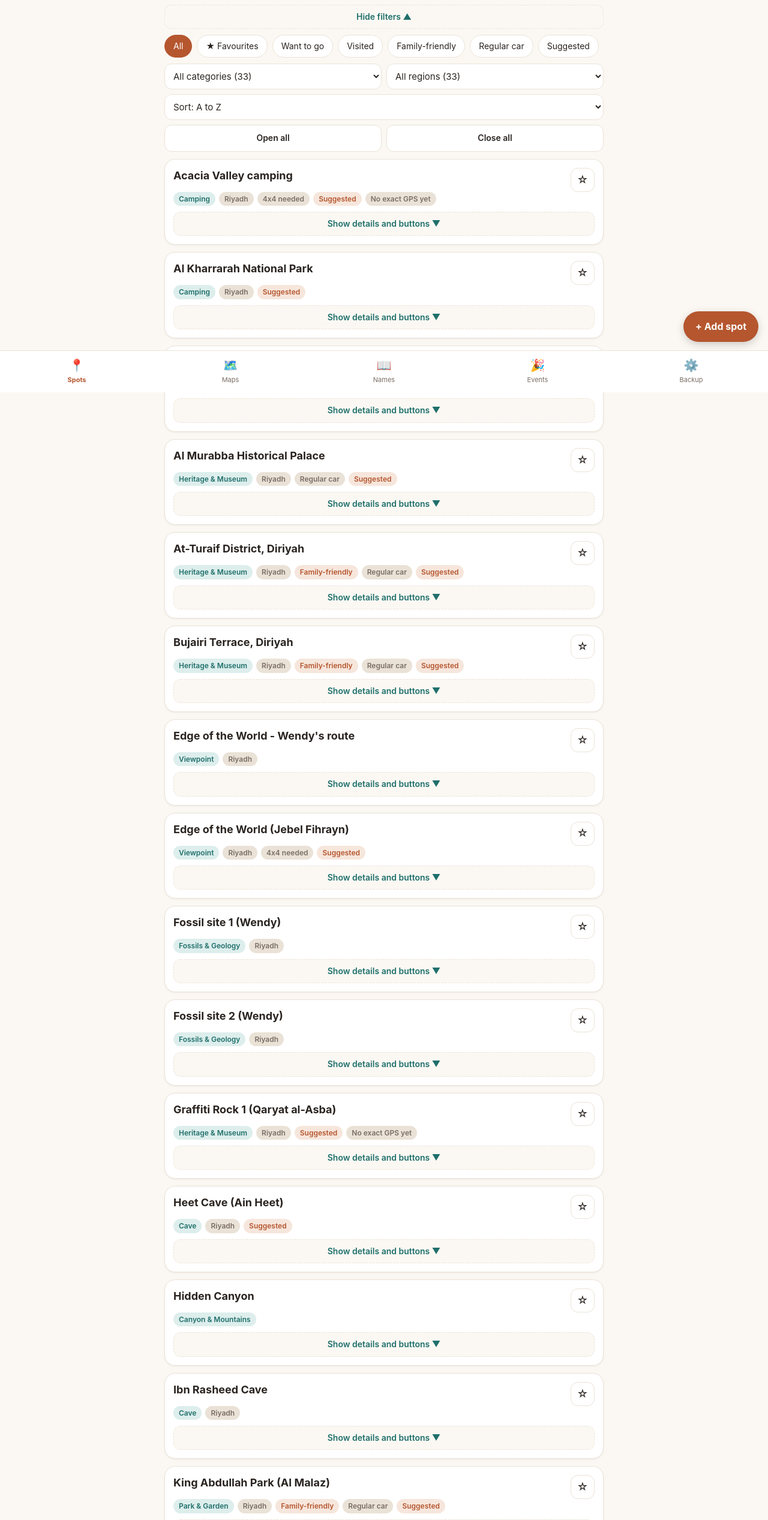
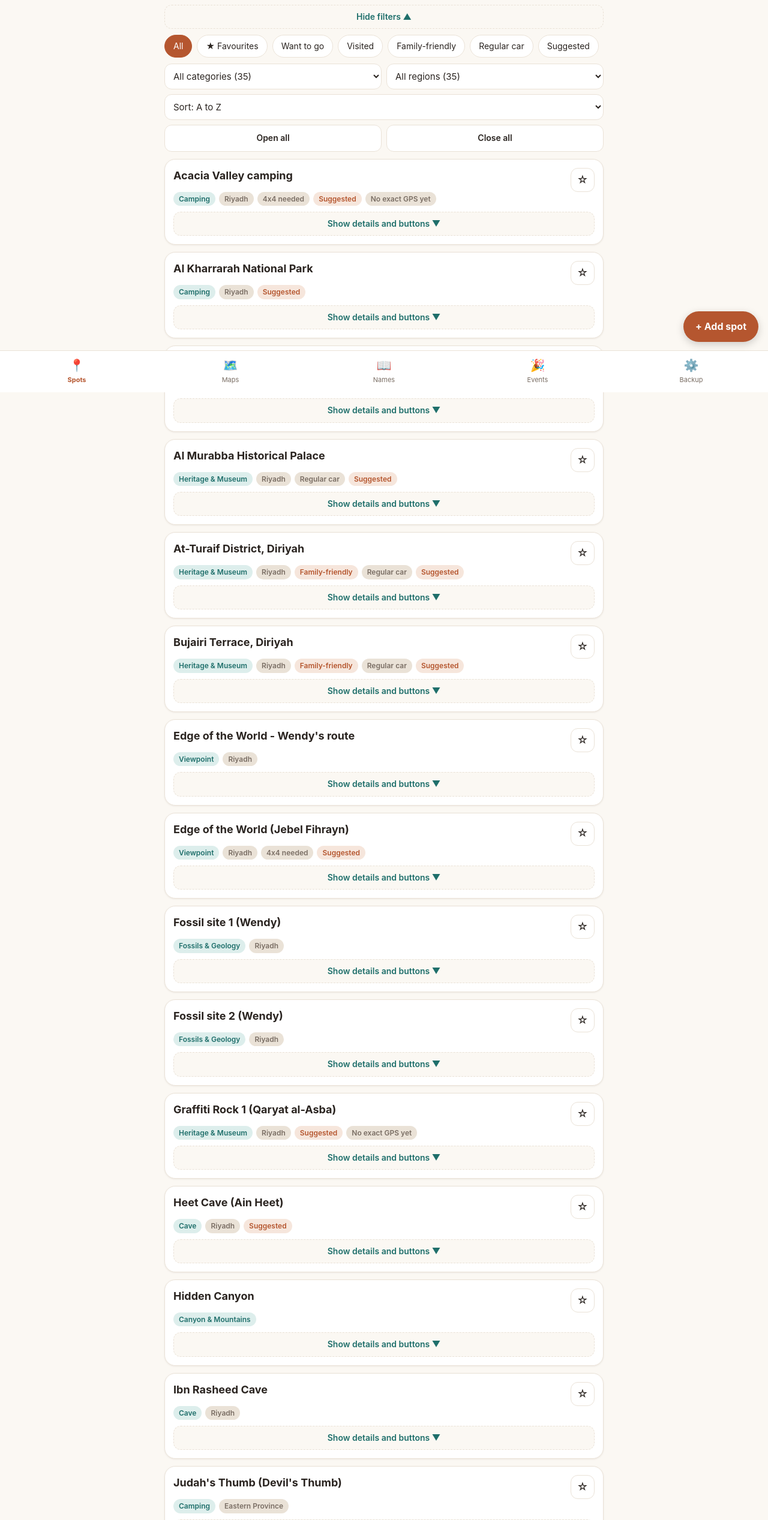
Before and after one commit to thesnagtag-coder/saudi-spots, a plain HTML site: page index.html in a window 1280 px wide. Shown: the part 146-2680 px from the top of the page at 60% size. Drawn offline with Linux system fonts and the light colour scheme.

Commit message:
Add Eileen's spots: Judah's Thumb, Salbukh Dam

```diff
--- a/index.html
+++ b/index.html
@@ -420,6 +420,8 @@ var SEED = [
   base({id:"s11",lat:25.066372,lng:46.0517404,name:"National Park gate (Wendy) - Huraymila National Park",category:"Viewpoint",region:"Riyadh",link:"https://maps.app.goo.gl/fJr9SFjFiWPHAvmH9",notes:"Shared by Wendy: go through the National Park gate at this location. Pin taken from Wendy's link.",created:15}),
   base({id:"s12",lat:24.987316,lng:46.019315,name:"Fossil site 1 (Wendy)",category:"Fossils & Geology",region:"Riyadh",link:"https://goo.gl/maps/jMgNRm6WPCqzfttq9",notes:"Wendy has found fossils here. Pin taken from Wendy's link.",created:16}),
   base({id:"s13",lat:24.984013,lng:46.025012,name:"Fossil site 2 (Wendy)",category:"Fossils & Geology",region:"Riyadh",link:"https://goo.gl/maps/X4pym1JTsyNpxuVc8",notes:"Wendy has found fossils here. Pin taken from Wendy's link.",created:17}),
+  base({id:"s14",name:"Judah's Thumb (Devil's Thumb)",category:"Camping",region:"Eastern Province",lat:25.8669852,lng:48.7666137,link:"https://maps.app.goo.gl/YBVFuoZzKgtKjvEh9",source:"https://www.birdsofsaudiarabia.com/2021/11/judah-thumb-judah.html",notes:"Shared by Eileen: we camped here years ago - quite nice.\nA lone rock about 50 m (164 ft) high, near the town of Judah, about 160 km (99 mi) from Dhahran.\nThe tracks are off-road but firm gravel, so cars can reach it (Birds of Saudi Arabia, 2021). Tracks up the nearby escarpment are very difficult, even with 4x4 experience.\nPin = Judah's Thumb, from Eileen's link.",created:34}),
+  base({id:"s15",name:"Salbukh Dam",category:"Oasis & Lake",region:"Riyadh",lat:25.0740815,lng:46.3356704,link:"https://maps.app.goo.gl/DpCx5qi2kV2Y6yW98",source:"https://destinationksa.com/?p=34200",notes:"Shared by Eileen (Nov 2026): last weekend the dam was full and made a lake - it may have dried out since.\nIt only fills after rain - best in winter, at sunset. Sources give 30-70 km (19-43 mi) from Riyadh.\nNo toilets or lights after dark (visitor reviews). Keep children away from the water's edge and don't swim.\nPin = Salbukh Dam (Google Maps place). Eileen's link (Original link) points to Salbukh village nearby.",created:35}),
   base({id:"c5",name:"Edge of the World (Jebel Fihrayn)",category:"Viewpoint",region:"Riyadh",lat:24.94734,lng:45.99091,access:"4x4 needed",season:"Winter",suggested:true,source:"https://houseofsaud.com/travel/riyadh-edge-of-the-world/",notes:"300 m (984 ft) cliffs on the Tuwaiq Escarpment, about 90-120 km (56-75 mi) north-west of Riyadh. Free - no ticket.\nTimes: open all the time via the Sadus Dam route. The Acacia Valley gate is usually open Fridays and Saturdays only and closes at 6 PM - if you are still inside, you are locked in until morning.\nThe last ~25 km (16 mi) is unpaved desert track: 4x4 needed. No toilets, water or phone signal - download offline maps, bring water, and tell someone your route.\nBest Nov-Feb at sunrise or sunset. Fossil shells can be found around the site. Stay well back from cliff edges.\nGPS = parking area near the viewpoint (two sources agree).",created:18}),
   base({id:"c6",name:"Acacia Valley camping",category:"Camping",region:"Riyadh",plus:"Acacia Valley, Edge of the World, Riyadh",access:"4x4 needed",season:"Winter",suggested:true,source:"https://onthewayaround.com/edge-of-the-world-guide/",notes:"Valley of acacia trees below the Edge of the World - popular for overnight camping and picnics. Reached through the gate marked \"Access EOW\" on Google Maps.\nGate: usually open Fridays and Saturdays only, closes 6 PM. Soft sand and gravel - 4x4 needed.\nCheck the Nabati platform before you go to see if a camping permit is needed here.",created:19}),
   base({id:"c7",name:"Heet Cave (Ain Heet)",category:"Cave",region:"Riyadh",lat:24.4861,lng:46.9972,suggested:true,source:"https://visitsaudi.com/en/riyadh/attractions/heet-cave",notes:"Limestone cave with an underground lake, about 30-40 km (19-25 mi) south-east of Riyadh, off the Al Kharj road. No ticket needed (Visit Saudi). No official opening hours found.\nSteep, loose slope down to the entrance - wear sturdy shoes. No toilets or food nearby.\nOne travel guide says access may currently be restricted - check before you go. Don't swim: the water depth and quality are not known.",created:20}),
```
